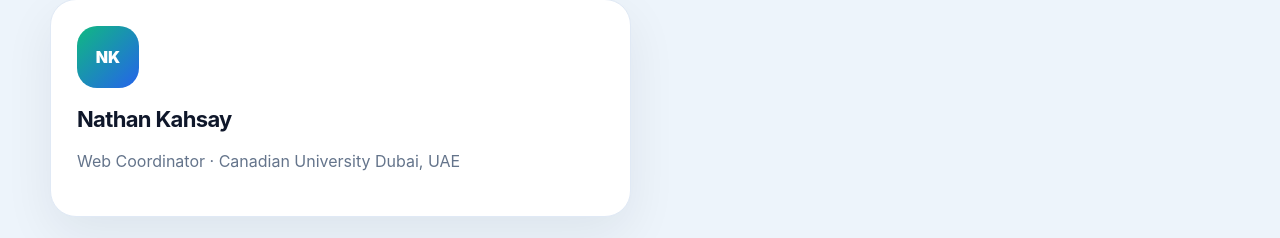
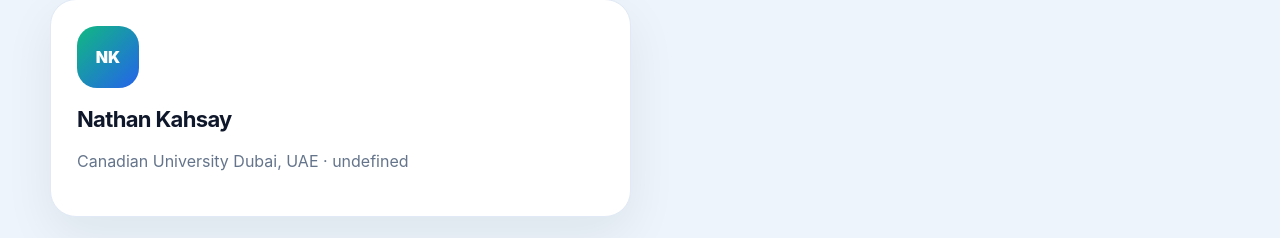
Before and after one commit to cybernet2026/cybernet2026, a React (Vite) app: page / in a window 1280 px wide. Shown: the part 6128-6366 px from the top of the page. Built offline with nearby package versions, Linux system fonts and the light colour scheme; the HTML template or start-up script is replaced by a standard one.

Commit message:
Remove role from Nathan Kahsay in webTeam

```diff
--- a/src/App.jsx
+++ b/src/App.jsx
@@ -70,7 +70,7 @@ const coChairs = [
 ];
 
 const webTeam = [
-  ["Nathan Kahsay", "Web Coordinator", "Canadian University Dubai, UAE"],
+  ["Nathan Kahsay", "Canadian University Dubai, UAE"],
 ];
 
 const editions = [
```
